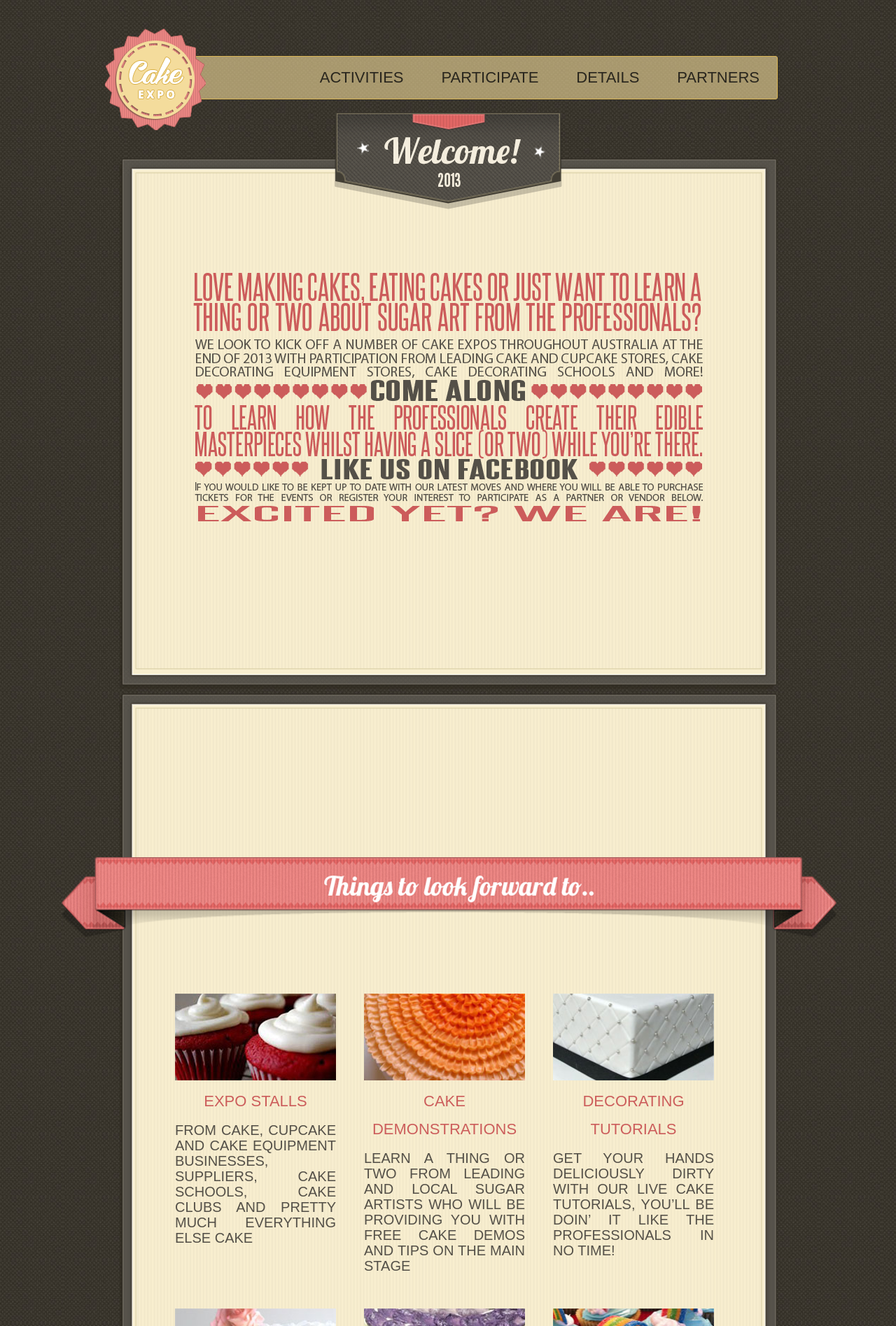
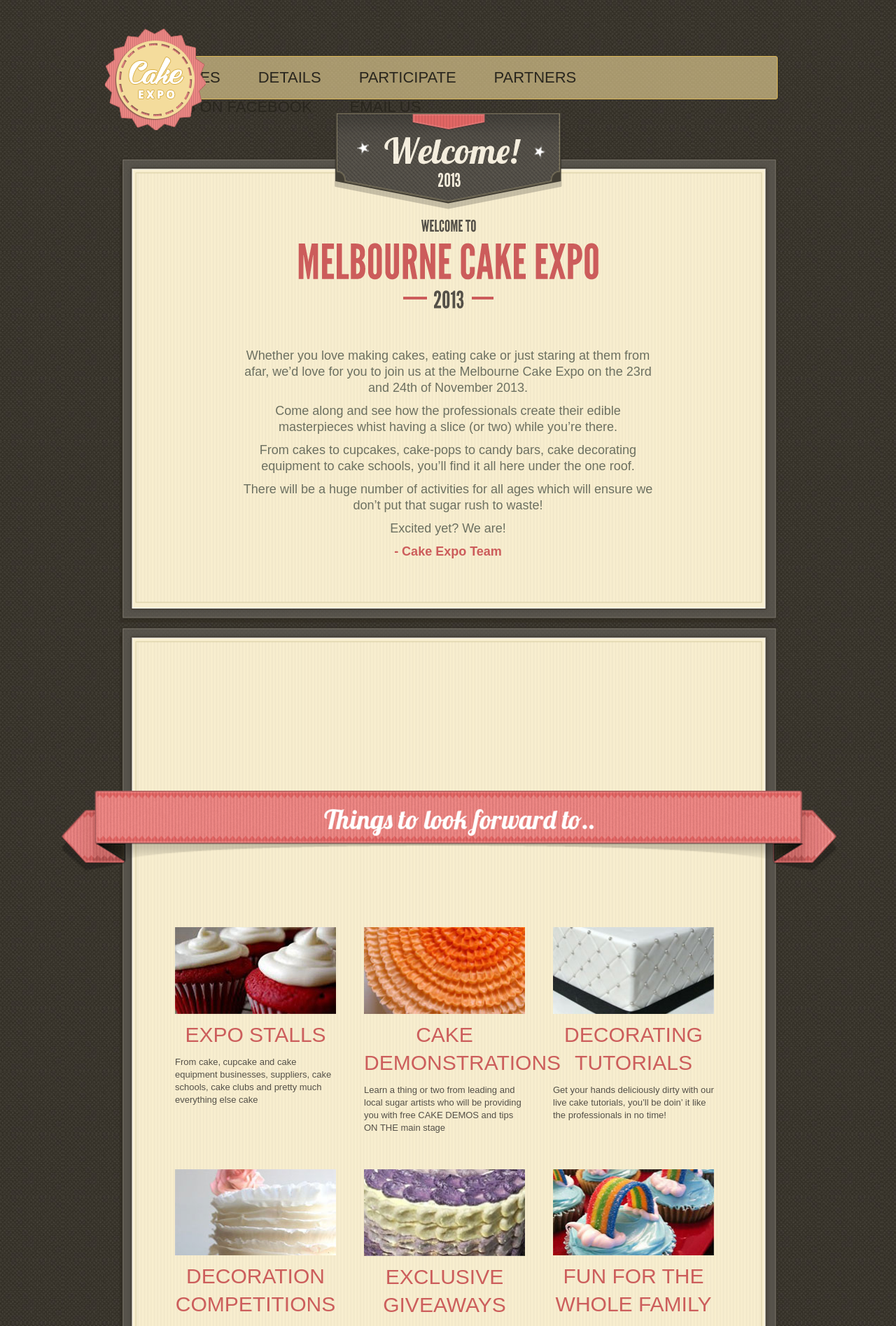
Before and after one commit to reclusedesigns/cakeexpo, a PHP site: page / in a window 1280 px wide. Shown: the top 1895 px of the page at 70% size. Run offline with PHP 8.4, Linux system fonts and the light colour scheme; some libraries are stand-ins or nearby versions.

Commit message:
latest update

```diff
--- a/design/css/layout.css
+++ b/design/css/layout.css
@@ -22,10 +22,11 @@
 
 
 /* typography */
-h1, h2, h3, h4, p,
+h1, h2, h3, h4,
 header .menu ul li a {font-family: "league-gothic",sans-serif; text-transform: uppercase;}
-h2{font-size:22px; color:#cc5e5c; font-weight: normal;}
-p{font-size:20px; color:#545048; text-align: justify; line-height: 22px;}
+p{font-family: "bree-serif",sans-serif;}
+h2{font-size:30px; color:#cc5e5c; font-weight: normal;}
+p{font-size:13px; color:#545048; text-align: left; line-height: 18px;}
 
 
 /* navbar header */
@@ -39,7 +40,9 @@
 /* welcome */
 .welcome{margin-top:240px;}
 .welcome img.welcome_tab{margin-top:-100px; z-index:5000; position: relative;}
-
+.welcome .welcome_text{width:600px; display: block; margin:0 auto; padding: 40px 0;}
+.welcome .welcome_text p{font-size:18px; text-align: center; color:#6c7061; line-height: 23px;}
+.welcome .welcome_text p span a{font-weight: bold; color:#cc5c5b;}
 /* lookfoward  */
 .lookforward .first{padding-top:60px;}
 .lookforward .things{margin-left:60px;}
--- a/footer.php
+++ b/footer.php
@@ -2,7 +2,7 @@
 <footer>
 	<p>
 		Cake Expo 2013 |
-		<a href="mailto:cakeexpoaustralia@gmail.com">Email: cakeexpoaustralia@gmail.com</a> |
+		<a href="mailto:hello@cakeexpo.com.au">Email: hello@cakeexpo.com.au</a> |
 		ABN: 80 747 753 634
 	</p>
 </footer>
--- a/header.php
+++ b/header.php
@@ -3,8 +3,8 @@
 <head>
 	<meta http-equiv="Content-Type" content="text/html; charset=utf-8">
 	<title>Cake Expo</title>
-	<meta name="author" content="Draftable">
-	<meta name="viewport" content="width-device-width, initial-scale=1.0">
+	<meta name="author" content="Cake Expo">
+
 
 	<!-- favicon -->
 	<link rel="shortcut icon" href="/favicon.ico" type="image/ico">
@@ -47,9 +47,11 @@
 			<a href="#"><img class="logo" src="design/images/header/logo.png" alt="logo" width="144" height="146"></a>
 			<ul class="inline pull-right">
 				<li><a href="#activities">Activities</a></li>
+				<li><a href="#details">Details</a></li>
 				<li><a href="#participate">Participate</a></li>
-				<li><a href="#details">Details</a></li>
 				<li><a href="#partners">Partners</a></li>
+				<li><a href="http://www.facebook.com/CakeExpo" target="_blank">Like us on Facebook</a></li>
+				<li><a href="mailto:hello@cakeexpo.com.au">Email Us</a></li>
 			</ul>
 		</div>
 	</div>
--- a/index.php
+++ b/index.php
@@ -4,8 +4,19 @@
 	<img class="top" src="design/images/section/top.png" alt="top" width="940" height="25" />
 	<img class="welcome_tab" src="design/images/welcome_tab.png" alt="welcome_tab" width="325" height="139" />
 	<img src="design/images/welcome_text.png" alt="welcome_text" width="729" height="355" />
+	<div class="welcome_text">
+		<p>Whether you love making cakes, eating cake or just staring at them from afar, we’d love for you to join us at the Melbourne Cake Expo on the 23rd and 24th of November 2013.
+	</p>
+		<p>Come along and see how the professionals create their edible masterpieces whist having a slice (or two) while you’re there.</p>
+		<p>From cakes to cupcakes, cake-pops to candy bars, cake decorating equipment to cake schools, you’ll find it all here under the one roof.
+		</p>
+		<p>There will be a huge number of activities for all ages which will ensure we don’t put that sugar rush to waste!</p>
+		<p>Excited yet? We are!</p>
+		<p><span><a href="mailto:hello@cakeexpo.com.au">- Cake Expo Team</a></span></p>
+	</div>
 	<img class="bottom" src="design/images/section/bottom.png" alt="top" width="940" height="25" />
 </section>
+
 
 
 <section id="activities" class="lookforward">
@@ -51,18 +62,6 @@
 </section>
 
 
-<section id="participate" class="participate">
-	<img class="top" src="design/images/section/top.png" alt="top" width="940" height="25" />
-	<div class="ribbon">
-		<img src="design/images/participate_ribbon.png" alt="participate_ribbon" width="1104" height="112" />
-	</div>
-	<img src="design/images/participate_text.png" alt="participate_text" width="500" height="195" />
-	<img class="bottom" src="design/images/section/bottom.png" alt="top" width="940" height="25" />
-	<a class="tab tab_register" target="_blank" href="https://docs.google.com/a/reclusedesigns.com.au/spreadsheet/viewform?formkey=dG1TenFKa1ZUX01WcE92Yzd3T3BuV2c6MQ"><img src="design/images/register_tab.png" alt="register_tab"width="144" height="86" /></a>
-	<a class="tab tab_email" href="mailto:cakeexpoaustralia@gmail.com"><img src="design/images/email_tab.png" alt="register_tab" width="144" height="86" /></a>
-	<a class="tab tab_like" target="_blank" href="http://www.facebook.com/CakeExpo"><img src="design/images/like_tab.png" alt="register_tab" width="144" height="86" /></a>
-</section>
-
 
 <section id="details" class="details">
 	<img class="top" src="design/images/section/top.png" alt="top" width="940" height="25" />
@@ -73,6 +72,19 @@
 	<img class="bottom" src="design/images/section/bottom.png" alt="top" width="940" height="25" />
 </section>
 
+<section id="participate" class="participate">
+	<img class="top" src="design/images/section/top.png" alt="top" width="940" height="25" />
+	<div class="ribbon">
+		<img src="design/images/participate_ribbon.png" alt="participate_ribbon" width="1104" height="112" />
+	</div>
+	<img src="design/images/pricing.png" alt="participate_text"/>
+	<img class="bottom" src="design/images/section/bottom.png" alt="top" width="940" height="25" />
+	<a class="tab tab_register" target="_blank" href="https://docs.google.com/forms/d/1Hw8UusvZ1teHItww8NqEs93sZPEyxHpTpOziazm_5M0/viewform"><img src="design/images/register_now.png" alt="register_tab"width="144" height="86" /></a>
+	<a class="tab tab_email" href="design/images/package_descriptions.pdf"><img src="design/images/package_tab.png" alt="register_tab" width="144" height="86" /></a>
+	<a class="tab tab_like" target="_blank" href="design/images/termsandconditions.pdf"><img src="design/images/terms_tab.png" alt="register_tab" width="144" height="86" /></a>
+</section>
+
+
 <section class="partners" id="partners">
 	<img class="top" src="design/images/section/top.png" alt="top" width="940" height="25" />
 	<img class="partners_tab" src="design/images/partners_tab.png" alt="partners_tab" width="121" height="108" />
```
Also changed, not shown: design/images/details_ribbon.png, design/images/details_text.png, design/images/package_tab.png (added), design/images/participate_text.png, design/images/pricing.png (added), design/images/register_now.png (added), design/images/terms_tab.png (added), design/images/welcome_text.png, design/images/yay.jpg (added), 2 other files.
